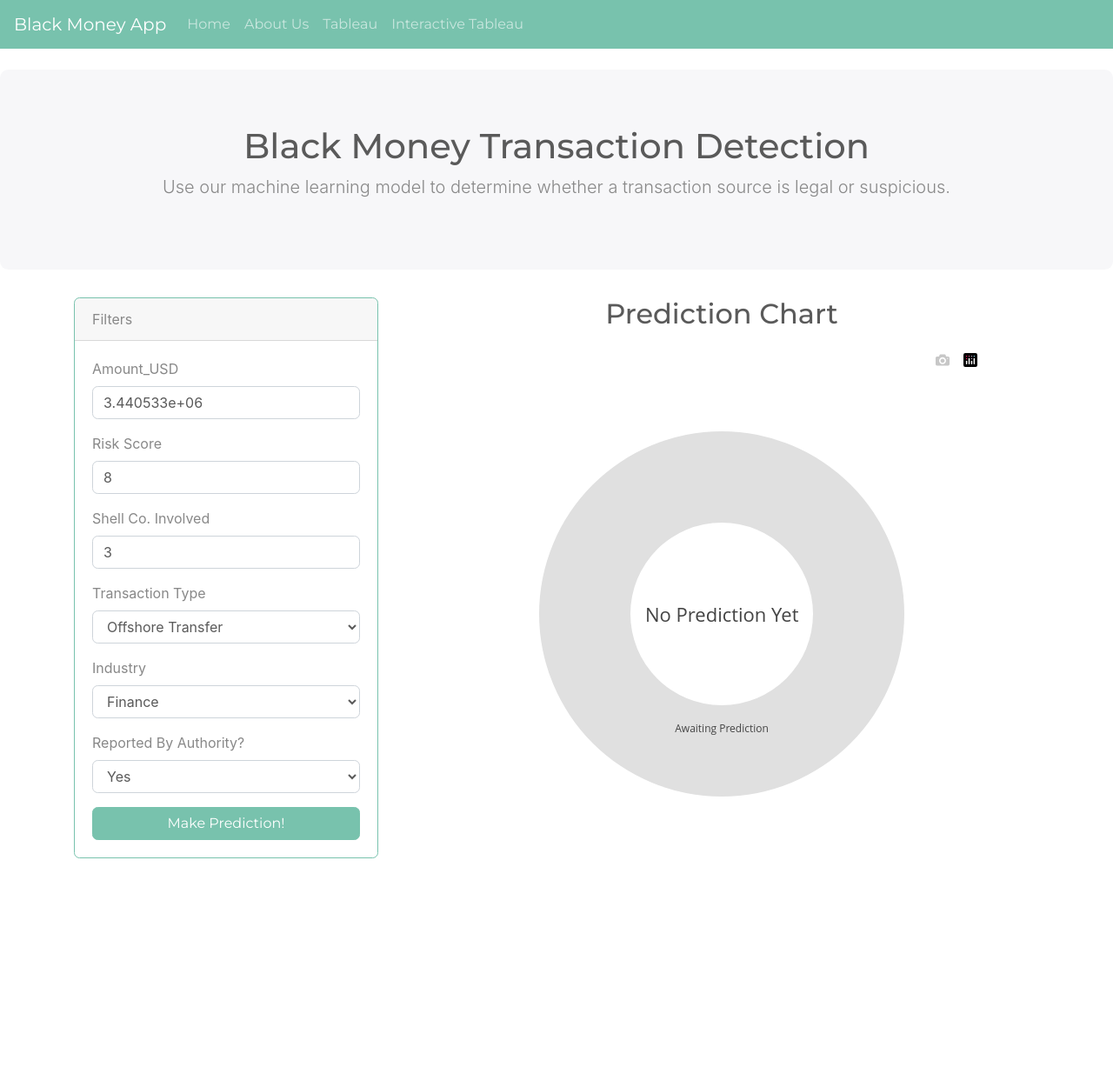
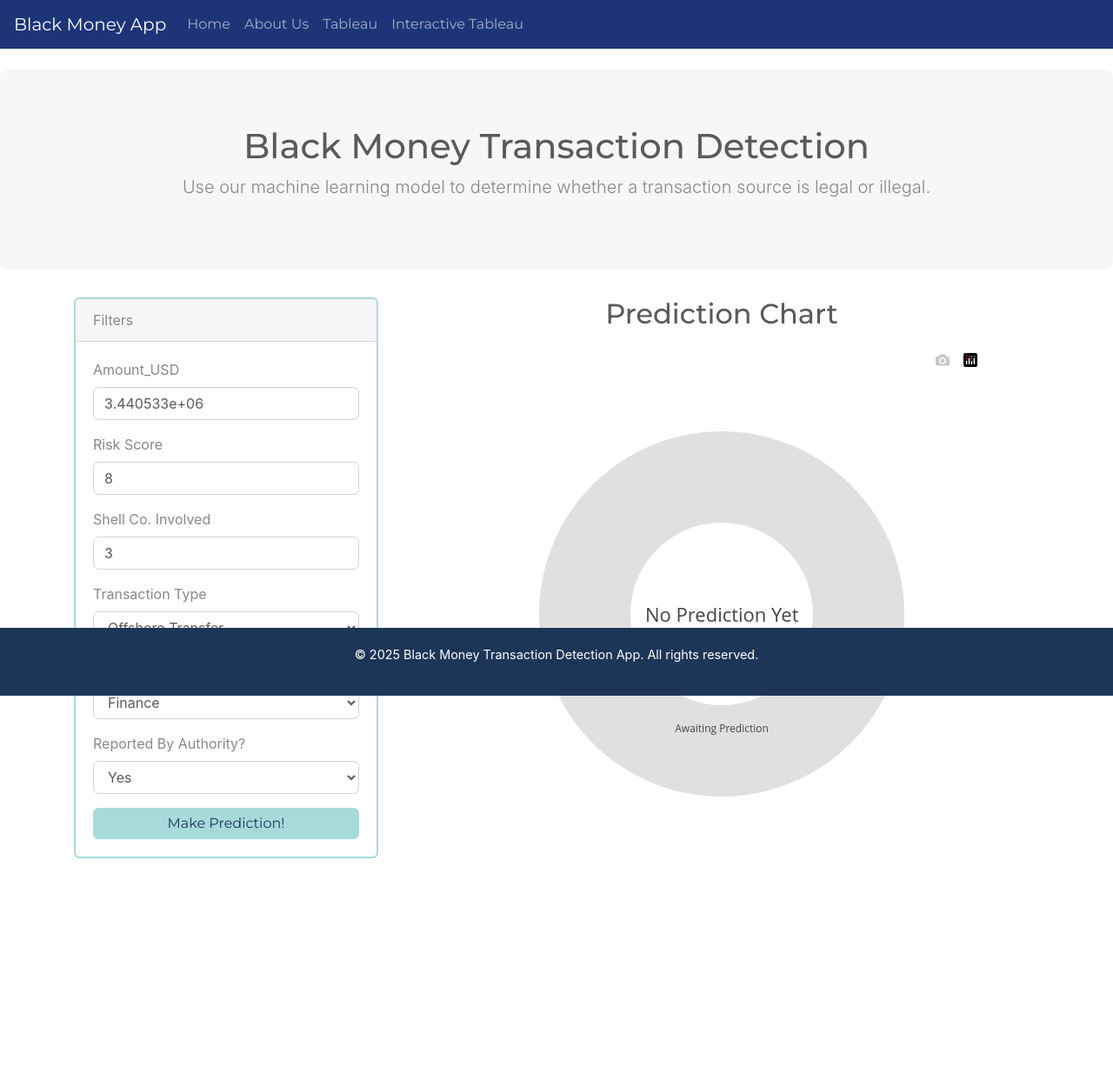
Before and after one commit to Aayushi015/Project-4-Group-08, a Flask app: page / in a window 1280 px wide. Shown: the top 1227 px of the page at 87% size. After the commit the page ends 987 px from the top, so only its background shows below. Run offline with Flask 3, Linux system fonts and the light colour scheme; some libraries are stand-ins or nearby versions.

Commit message:
Fix AJAX prediction handling, update UI and color.

```diff
--- a/app_level3/app.py
+++ b/app_level3/app.py
@@ -50,10 +50,15 @@
     risk_score = int(content["risk_score"])
     shell_co_involved = int(content["shell_co_involved"])
 
-    # // Sending the infomation to model Helper, which again they read in up at the top
+    # Sending the infomation to model Helper, which again they read in up at the top
     preds = modelHelper.make_predictions(amount_usd, transaction_type, industry, reported_by_authority, risk_score, shell_co_involved)
-    # // We get the inference and send it back to the front end (JavaScripts (logic.js)
-    return(jsonify({"ok": True, "prediction": str(preds)}))
+
+    # Modify this part to return a custom message along with the prediction result
+    message = f"Prediction complete!"
+
+    # We get the inference and send it back to the front end (JavaScripts (logic.js)
+    # Return the modified message along with prediction in JSON format
+    return jsonify({"ok": True, "message": message, "prediction": str(preds)})
 
 
 #############################################################
--- a/app_level3/static/css/style.css
+++ b/app_level3/static/css/style.css
@@ -0,0 +1,28 @@
+/* Footer Styling */
+footer {
+    background-color: #1D3557;
+    color: #ffffff;
+    padding: 20px 0;
+    font-size: 0.9rem;
+    text-align: center;
+    margin-top: auto;
+    bottom: 0;
+    width: 100%;
+    position: sticky;
+}
+
+/* Custom class for LEGAL outcome */
+.custom-legal {
+    background-color: #1D3557;
+    color: white;
+    padding: 10px;
+    border-radius: 5px;
+}
+
+/* Custom class for ILLEGAL outcome */
+.custom-illegal {
+    background-color: #E63946;
+    color: white;
+    padding: 10px;
+    border-radius: 5px;
+}
--- a/app_level3/static/js/logic.js
+++ b/app_level3/static/js/logic.js
@@ -80,16 +80,19 @@
         contentType: 'application/json;charset=UTF-8',
         data: JSON.stringify({ "data": payload }),
         success: function(returnedData) {
-            // print it
+            // Log when the prediction is complete
+            console.log("Prediction Complete!")
             console.log(returnedData);
+
+            let prob = parseFloat(returnedData["prediction"]);
+
             // JS receives the response from modelHelper/ We extract and parse the response to show the user the below outcome.
             $("#output").show();
 
-            let prob = parseFloat(returnedData["prediction"]);
             if (prob > 0.5) {
-                $("#output").removeClass().addClass("alert alert-success").text(`Source is likely LEGAL with probability ${prob.toFixed(2)}`);
+                $("#output").removeClass().addClass("custom-legal").text(`Source is likely LEGAL with probability ${prob.toFixed(2)}`);
             } else {
-                $("#output").removeClass().addClass("alert alert-danger").text(`Source is likely ILLEGAL with probability ${(1 - prob).toFixed(2)}`);
+                $("#output").removeClass().addClass("custom-illegal").text(`Source is likely ILLEGAL with probability ${(1 - prob).toFixed(2)}`);
             }
 
             // Call buildDonut function
@@ -116,7 +119,7 @@
         labels: ['Legal', 'Illegal'],
         hole: 0.5,
         marker: {
-          colors: ['#007bff', '#dc3545'],
+          colors: ['#1D3557', '#E63946'],
           line: {
             color: '#fff',
             width: 2
--- a/app_level3/templates/index.html
+++ b/app_level3/templates/index.html
@@ -24,14 +24,14 @@
 
     <div class="jumbotron text-center mt-4">
         <h1>Black Money Transaction Detection</h1>
-        <p class="lead">Use our machine learning model to determine whether a transaction source is legal or suspicious.</p>
+        <p class="lead">Use our machine learning model to determine whether a transaction source is legal or illegal.</p>
     </div>
 
     <div class="container mt-4">
         <div class="row">
           <!-- Left Column: Filter Form -->
           <div class="col-md-4">
-            <div class="card border-primary mb-4">
+            <div class="card mb-4" style="border: 2px solid #A8DADC;">
               <div class="card-header">Filters</div>
               <div class="card-body">
                 <div class="form-group">
@@ -75,19 +75,27 @@
                     <option value="False">No</option>
                   </select>
                 </div>
-                <button type="button" class="btn btn-primary w-100" id="filter">Make Prediction!</button>
+                <button type="button" class="btn w-100" id="filter" style="background-color: #A8DADC; color: #1D3557; border: none;">Make Prediction!</button>
               </div>
             </div>
           </div>
 
             <!-- Right Column: Donut Chart -->
-            <div class="col-md-8 d-flex flex-column align-items-center">
-                <h2 class="mb-3">Prediction Chart</h2>
-                <div id="donut" style="height: 400px; margin-bottom: 20px;"></div>
-            </div>
-        </div>
-    <div id="donut" style="height: 400px; margin-bottom: 20px;"></div>
-    </div>
+          <div class="col-md-8 d-flex flex-column align-items-center">
+              <h2 class="mb-3">Prediction Chart</h2>
+              <div id="donut" style="height: 400px; margin-bottom: 20px;"></div>
+            </div> <!-- closes col-md-8 -->
+          </div> <!-- closes .row -->
+        </div> <!-- closes .container -->
+
+        <!-- Output section for showing the prediction result -->
+        <div id="output" style="display:none;"></div>
+
+        <footer>
+          <p>&copy; 2025 Black Money Transaction Detection App. All rights reserved.</p>
+        </footer>
+
+
 
 </body>
 
--- a/app_level3/templates/navbar.html
+++ b/app_level3/templates/navbar.html
@@ -1,5 +1,5 @@
 <!-- templates/navbar.html -->
-<nav class="navbar navbar-expand-lg navbar-dark bg-primary">
+<nav class="navbar navbar-expand-lg navbar-dark" style="background-color: #1D3577;">
     <a class="navbar-brand" href="/">Black Money App</a>
     <div class="collapse navbar-collapse" id="navbarColor01">
       <ul class="navbar-nav mr-auto">
```
Also changed, not shown: 2 other files.
